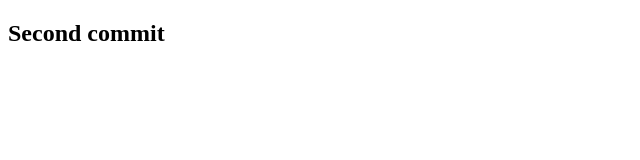
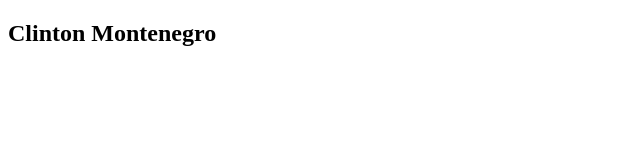
Before and after one commit to ClintonMontenegro/foobar, a plain HTML site: page index.html in a window 1280 px wide. Shown: the whole page, without its empty margins (0-640 px from the left). Drawn offline with Linux system fonts and the light colour scheme.

Commit message:
changed h2 to Clinton Montenegro

```diff
--- a/index.html
+++ b/index.html
@@ -7,6 +7,6 @@
     <title>Four Commits</title>
 </head>
 <body>
-    <h2>Second commit</h2>
+    <h2>Clinton Montenegro</h2>
 </body>
 </html>
```
